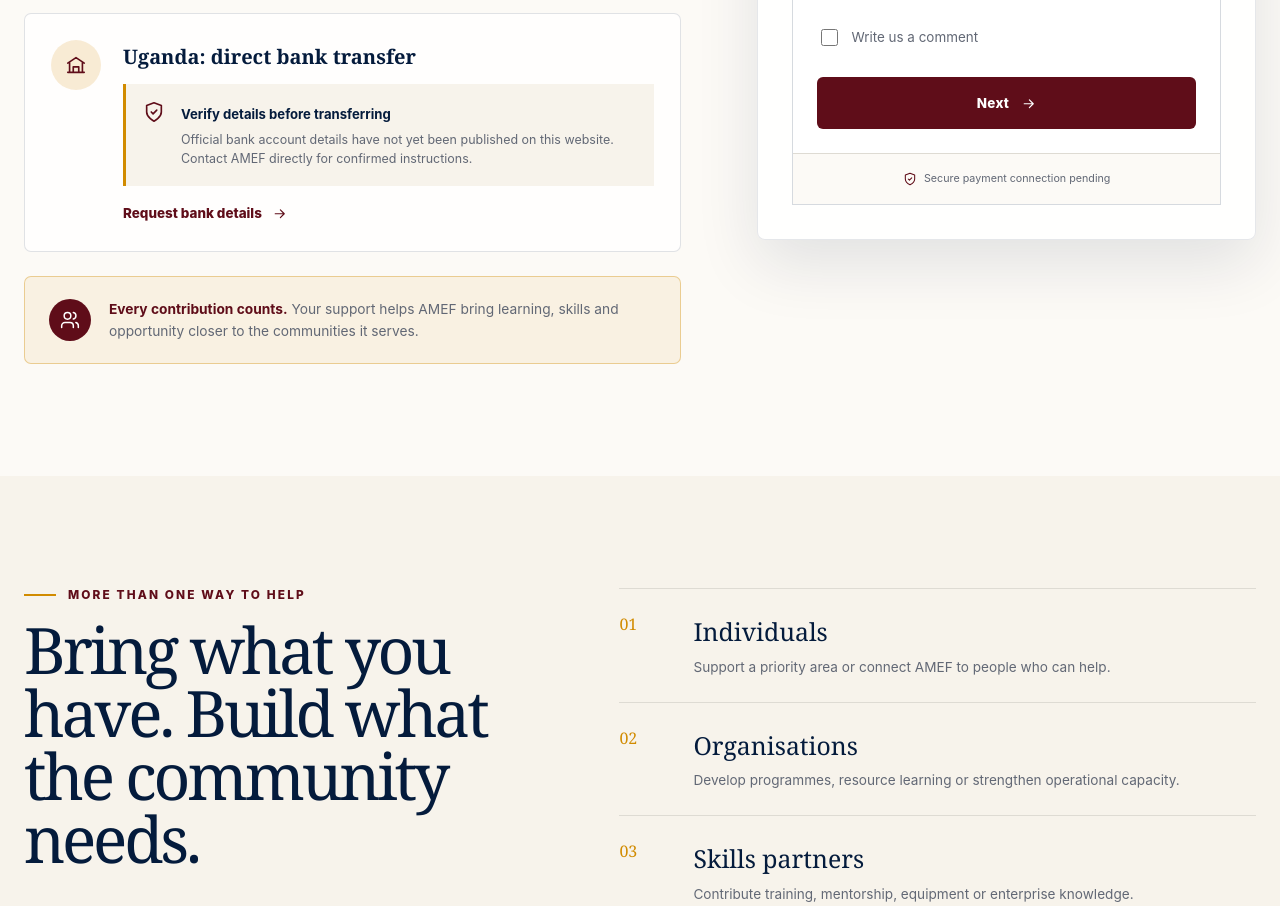
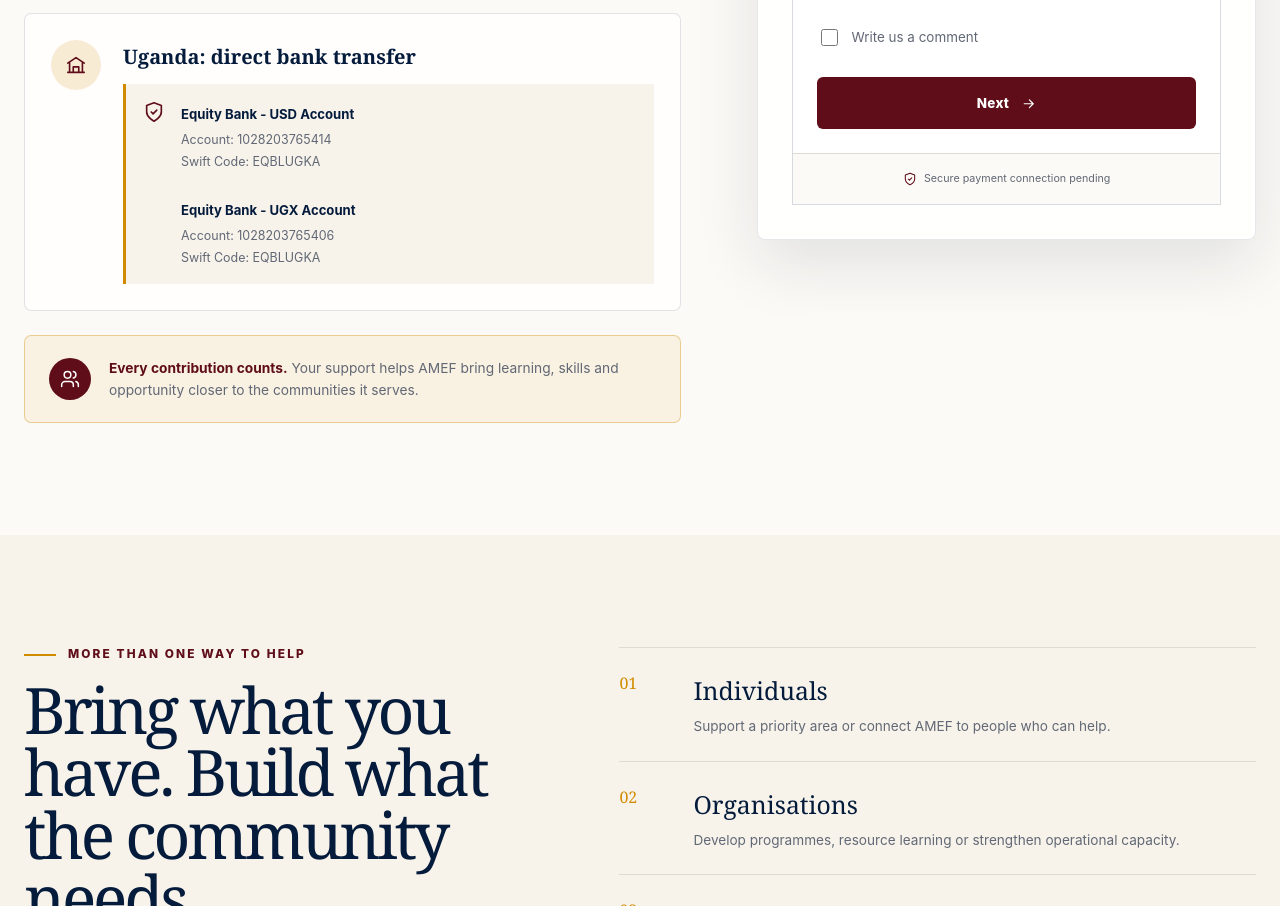
Before and after one commit to watumwa/amef, a website built with Vite: page frontend/get-involved/index.html in a window 1280 px wide. Shown: the part 1297-2203 px from the top of the page. Built offline with nearby package versions, Linux system fonts and the light colour scheme.

Commit message:
Change-09

```diff
--- a/frontend/get-involved/index.html
+++ b/frontend/get-involved/index.html
@@ -50,9 +50,16 @@
                   <h4>Uganda: direct bank transfer</h4>
                   <div class="bank-transfer-note">
                     <svg class="icon" aria-hidden="true"><use href="#icon-shield"></use></svg>
-                    <div><strong>Verify details before transferring</strong><p>Official bank account details have not yet been published on this website. Contact AMEF directly for confirmed instructions.</p></div>
+                    <div class="bank-details">
+                      <strong>Equity Bank - USD Account</strong>
+                      <p>Account: 1028203765414</p>
+                      <p>Swift Code: EQBLUGKA</p>
+                      <br />
+                      <strong>Equity Bank - UGX Account</strong>
+                      <p>Account: 1028203765406</p>
+                      <p>Swift Code: EQBLUGKA</p>
+                    </div>
                   </div>
-                  <a class="text-link" href="/contact/?interest=General">Request bank details <svg class="icon" aria-hidden="true"><use href="#icon-arrow"></use></svg></a>
                 </div>
               </article>
             </div>
```
Also changed, not shown: frontend/dist/get-involved/index.html.
